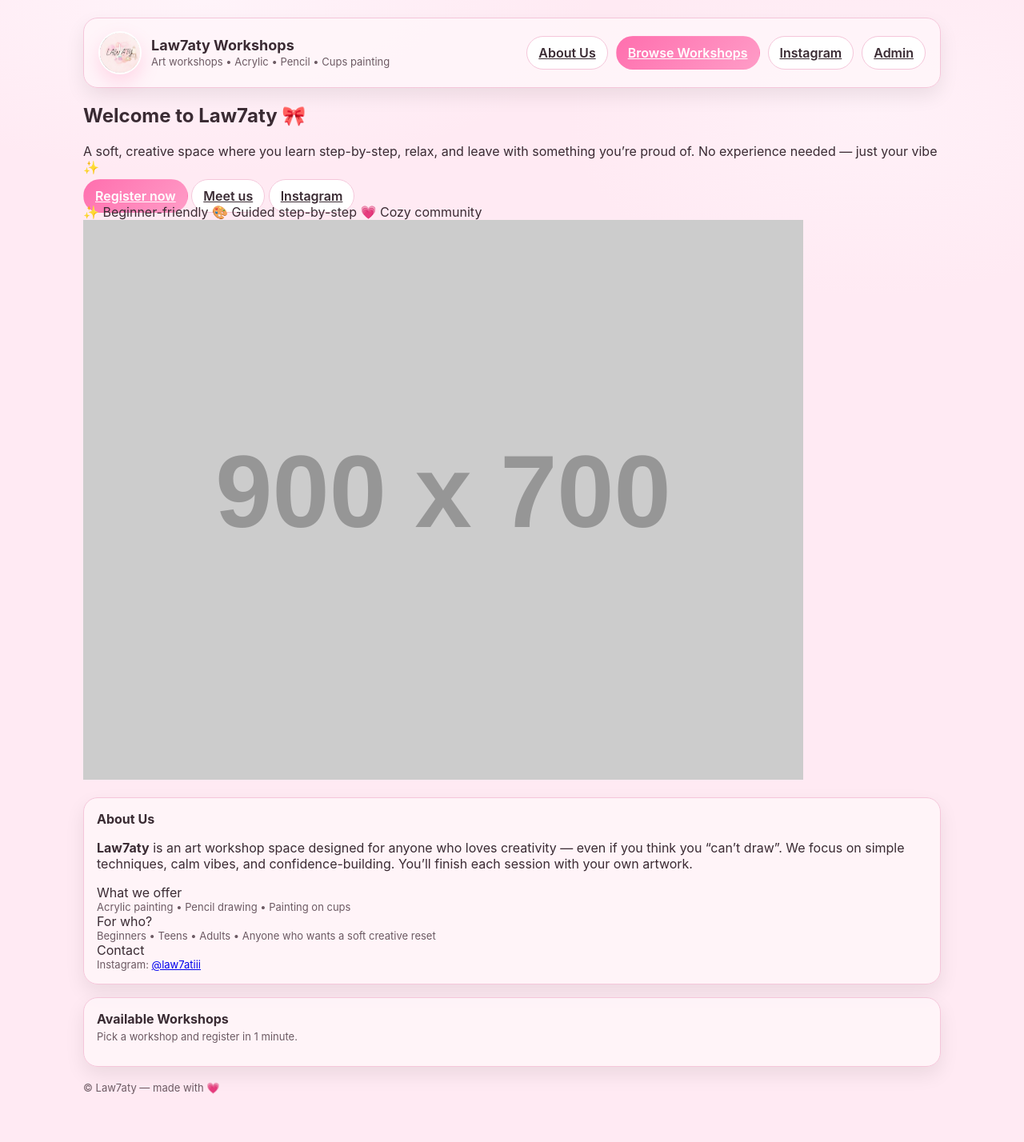
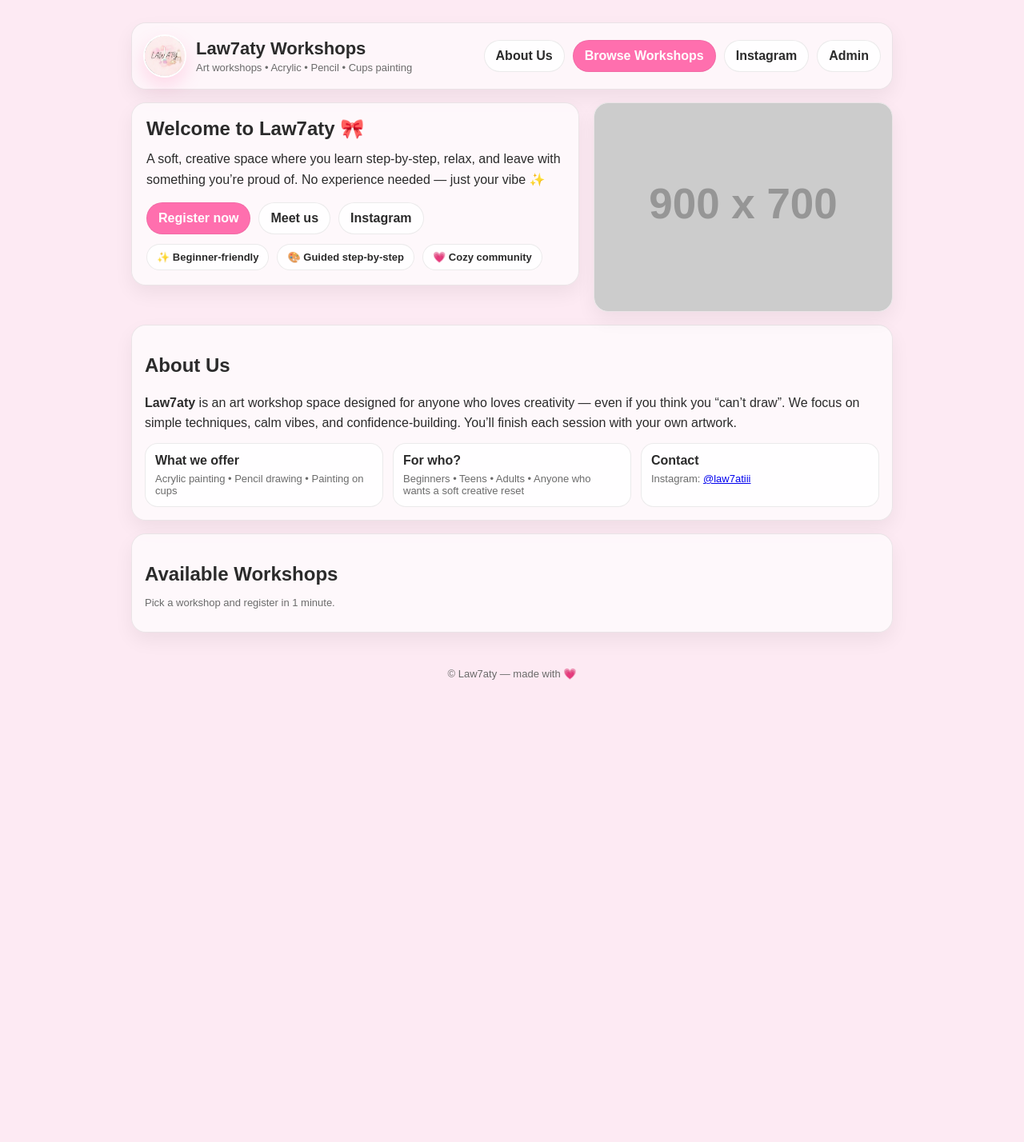
Before and after one commit to shamalem/law7aty, a Flask app: page / in a window 1280 px wide. Shown: the whole page at 80% size. After the commit the page ends 850 px from the top, so only its background shows below. Run offline with Flask 3, Linux system fonts and the light colour scheme; data comes from the database, SQL or seed files in the repository; grey boxes labelled with a size stand in for pictures from a placeholder-image service; data that the repository does not hold is empty; some libraries are stand-ins or nearby versions.

Commit message:
Update styles.css

```diff
--- a/static/styles.css
+++ b/static/styles.css
@@ -1,189 +1,221 @@
 :root{
-  --bg: #ffeaf3;
-  --card: #ffffffcc;
-  --card-strong: #ffffff;
-  --text: #3a2b33;
-  --muted: #6c5a63;
-  --accent: #ff6fae;
-  --accent2: #ff9cc7;
-  --border: #f5c6da;
-  --shadow: 0 10px 25px rgba(0,0,0,.08);
+  --bg: #fdeaf3;
+  --card: #ffffff;
+  --text: #2b2b2b;
+  --muted: #6b6b6b;
+  --border: rgba(0,0,0,.08);
+  --shadow: 0 10px 25px rgba(0,0,0,.06);
   --radius: 18px;
 }
 
-*{box-sizing:border-box}
+*{ box-sizing: border-box; }
+
 body{
-  margin:0;
-  font-family: ui-sans-serif, -apple-system, BlinkMacSystemFont, "Segoe UI", Arial;
-  color:var(--text);
-  background:
-    radial-gradient(900px 400px at 20% 0%, #fff4fa 0%, transparent 55%),
-    radial-gradient(700px 420px at 85% 10%, #fff1f8 0%, transparent 55%),
-    var(--bg);
+  margin: 0;
+  font-family: Arial, sans-serif;
+  background: var(--bg);
+  color: var(--text);
 }
 
 .container{
-  max-width: 1100px;
-  margin: 0 auto;
-  padding: 22px 14px 60px;
+  max-width: 980px;
+  margin: 28px auto;
+  padding: 0 14px 28px;
 }
 
+/* Topbar */
 .topbar{
   display:flex;
-  justify-content:space-between;
-  align-items:center;
-  gap:12px;
-  padding: 16px 18px;
+  justify-content: space-between;
+  align-items: center;
+  gap: 14px;
+  padding: 14px 14px;
+  background: rgba(255,255,255,.55);
   border: 1px solid var(--border);
   border-radius: var(--radius);
-  background: #fff7fbcc;
   box-shadow: var(--shadow);
 }
 
 .brand{
   display:flex;
-  align-items:center;
-  gap:12px;
-}
-.brand-logo{
-  width: 54px;
-  height: 54px;
-  border-radius: 50%;       /* circle ✅ */
-  object-fit: cover;
-  border: 2px solid rgba(255, 255, 255, .9);
-  background: white;
-  box-shadow: 0 10px 22px rgba(255,111,174,.22);
+  gap: 12px;
+  align-items: center;
 }
 
 .brand h1{
-  margin:0;
-  font-size: 18px;
-  line-height:1.1;
+  margin: 0;
+  font-size: 22px;
+  line-height: 1.2;
 }
+
 .brand p{
-  margin:2px 0 0;
+  margin: 2px 0 0;
   color: var(--muted);
   font-size: 13px;
 }
 
+.brand-logo{
+  width: 54px;
+  height: 54px;
+  border-radius: 50%;
+  object-fit: cover;
+  background: white;
+  border: 2px solid rgba(255,255,255,.9);
+  box-shadow: 0 10px 22px rgba(255,111,174,.22);
+}
+
 .actions{
-  display:flex; gap:10px; flex-wrap:wrap;
+  display:flex;
+  gap: 10px;
+  flex-wrap: wrap;
+  justify-content: flex-end;
 }
 
 .btn{
   border: 1px solid var(--border);
-  background: white;
-  color: var(--text);
+  background: rgba(255,255,255,.85);
   padding: 10px 14px;
   border-radius: 999px;
-  cursor:pointer;
-  font-weight: 600;
-  transition: .15s transform, .15s background;
-}
-.btn:hover{ transform: translateY(-1px); background:#fff0f7; }
-.btn.primary{
-  background: linear-gradient(135deg, var(--accent), var(--accent2));
-  border-color: transparent;
-  color:white;
-}
-.btn.danger{
-  border-color:#ffb6d2;
-  background:#fff;
-  color:#a1164b;
-}
-.btn.small{ padding: 7px 10px; font-size: 13px; }
-
-.grid{
-  margin-top: 18px;
-  display:grid;
-  grid-template-columns: repeat(12, 1fr);
-  gap: 14px;
+  cursor: pointer;
+  font-weight: 700;
+  color: var(--text);
+  text-decoration: none;
+  display:inline-flex;
+  align-items:center;
+  gap: 6px;
 }
 
-.card{
-  grid-column: span 4;
-  background: var(--card);
+.btn:hover{
+  background: white;
+}
+
+.btn.primary{
+  background: #ff6fae;
+  color: #fff;
+  border-color: rgba(0,0,0,.05);
+}
+
+.btn.primary:hover{
+  filter: brightness(.97);
+}
+
+.btn.danger{
+  background: #ff5a5a;
+  color: #fff;
+  border-color: rgba(0,0,0,.05);
+}
+
+.btn.small{
+  padding: 8px 12px;
+  font-size: 13px;
+}
+
+/* Hero */
+.hero{
+  margin-top: 16px;
+  display: grid;
+  grid-template-columns: 1.2fr .8fr;
+  gap: 18px;
+  align-items: start;
+}
+
+.hero-text{
+  padding: 18px;
+  border: 1px solid var(--border);
+  border-radius: var(--radius);
+  background: rgba(255,255,255,.65);
+  box-shadow: var(--shadow);
+}
+
+.hero-text h2{
+  margin: 0 0 10px;
+  font-size: 24px;
+  line-height: 1.2;
+}
+
+.hero-text p{
+  margin: 0;
+  line-height: 1.65;
+  color: var(--text);
+}
+
+.hero-actions{
+  margin-top: 14px;
+  display: flex;
+  gap: 10px;
+  flex-wrap: wrap;
+}
+
+.hero-mini{
+  margin-top: 12px;
+  display: flex;
+  gap: 10px;
+  flex-wrap: wrap;
+}
+
+.pill{
+  display:inline-flex;
+  align-items:center;
+  gap: 6px;
+  padding: 8px 12px;
+  border-radius: 999px;
+  background: rgba(255,255,255,.85);
+  border: 1px solid var(--border);
+  font-weight: 700;
+  font-size: 13px;
+}
+
+.hero-card{
+  border: 1px solid var(--border);
+  border-radius: var(--radius);
+  overflow: hidden;
+  background: rgba(255,255,255,.65);
+  box-shadow: var(--shadow);
+}
+
+.hero-img{
+  height: 260px;
+  background: white;
+}
+
+.hero-img img{
+  width: 100%;
+  height: 100%;
+  object-fit: cover;
+  display: block;
+}
+
+/* Sections */
+.section{
+  margin-top: 16px;
+  padding: 16px;
+  background: rgba(255,255,255,.65);
   border: 1px solid var(--border);
   border-radius: var(--radius);
   box-shadow: var(--shadow);
-  overflow:hidden;
-  display:flex;
-  flex-direction:column;
-  min-height: 340px;
 }
 
-@media (max-width: 960px){
-  .card{ grid-column: span 6; }
-}
-@media (max-width: 640px){
-  .card{ grid-column: span 12; }
+.about-text{
+  margin: 0 0 12px;
+  line-height: 1.6;
 }
 
-.cover{
-  height: 170px;
-  background: #fff;
-  position:relative;
-  overflow:hidden;
-}
-.cover img{
-  width:100%;
-  height:100%;
-  object-fit: cover;
-  display:block;
-}
-.badge{
-  position:absolute;
-  top: 12px;
-  left: 12px;
-  background: #ffffffd9;
-  border:1px solid var(--border);
-  padding: 6px 10px;
-  border-radius: 999px;
-  font-size: 12px;
-  color: var(--muted);
+.about-grid{
+  display:grid;
+  grid-template-columns: repeat(3, 1fr);
+  gap: 12px;
 }
 
-.card-body{
-  padding: 14px 14px 12px;
-  display:flex;
-  flex-direction:column;
-  gap: 8px;
-  flex: 1;
+.about-item{
+  border: 1px solid var(--border);
+  background: rgba(255,255,255,.85);
+  border-radius: 16px;
+  padding: 12px;
 }
 
-.title{
-  font-size: 16px;
-  font-weight: 800;
-  margin:0;
-}
-.meta{
-  display:flex;
-  flex-wrap:wrap;
-  gap: 8px;
-  color: var(--muted);
-  font-size: 13px;
-}
-.meta .pill{
-  padding: 6px 10px;
-  border:1px solid var(--border);
-  border-radius: 999px;
-  background: #fff;
-}
-.desc{
-  margin: 4px 0 0;
-  color: var(--text);
-  font-size: 14px;
-  line-height: 1.45;
-}
-
-.card-footer{
-  padding: 12px 14px 14px;
-  display:flex;
-  justify-content:space-between;
-  align-items:center;
-  gap: 10px;
-  border-top: 1px dashed #f3bdd3;
-  background: #fff7fb;
+.about-title{
+  font-weight: 900;
+  margin-bottom: 6px;
 }
 
 .muted{
@@ -191,79 +223,158 @@ body{
   font-size: 13px;
 }
 
-.section{
-  margin-top: 18px;
-  padding: 16px;
-  border: 1px solid var(--border);
-  border-radius: var(--radius);
-  background: #fff7fbcc;
-  box-shadow: var(--shadow);
+/* Cards grid */
+.grid{
+  margin-top: 12px;
+  display:grid;
+  grid-template-columns: repeat(2, 1fr);
+  gap: 12px;
 }
 
-.section h2{
-  margin: 0 0 10px;
-  font-size: 16px;
+.card{
+  border: 1px solid var(--border);
+  background: rgba(255,255,255,.75);
+  border-radius: var(--radius);
+  overflow: hidden;
+  box-shadow: var(--shadow);
+  display:flex;
+  flex-direction: column;
 }
 
+.cover{
+  position: relative;
+  height: 180px;
+  background: #fff;
+}
+
+.cover img{
+  width:100%;
+  height:100%;
+  object-fit: cover;
+  display:block;
+}
+
+.badge{
+  position:absolute;
+  right: 10px;
+  top: 10px;
+  background: rgba(255,255,255,.9);
+  border: 1px solid var(--border);
+  border-radius: 999px;
+  padding: 8px 10px;
+  font-weight: 900;
+  font-size: 12px;
+}
+
+.card-body{
+  padding: 14px;
+}
+
+.title{
+  margin: 0 0 8px;
+  font-size: 18px;
+}
+
+.meta{
+  display:flex;
+  flex-wrap: wrap;
+  gap: 8px;
+  margin-bottom: 10px;
+}
+
+.desc{
+  margin: 0;
+  line-height: 1.55;
+}
+
+.card-footer{
+  padding: 12px 14px;
+  display:flex;
+  align-items:center;
+  justify-content: space-between;
+  gap: 10px;
+  border-top: 1px solid var(--border);
+}
+
+/* Forms */
 .form-row{
-  display:grid;
-  grid-template-columns: repeat(12, 1fr);
-  gap: 10px;
+  display:flex;
+  gap: 12px;
+  flex-wrap: wrap;
 }
-.field{ grid-column: span 6; }
-.field.full{ grid-column: span 12; }
-.field.third{ grid-column: span 4; }
+
+.field{
+  flex: 1 1 240px;
+  display:flex;
+  flex-direction: column;
+  gap: 6px;
+}
+
+.field.third{
+  flex: 1 1 160px;
+}
+
+.field.full{
+  flex: 1 1 100%;
+}
 
 label{
-  display:block;
-  font-size: 12px;
-  color: var(--muted);
-  margin: 0 0 6px;
+  font-weight: 900;
 }
-input, textarea, select{
-  width:100%;
-  padding: 11px 12px;
+
+input, textarea{
+  border: 1px solid var(--border);
+  border-radius: 14px;
+  padding: 10px 12px;
+  outline: none;
+  font-size: 14px;
+  background: rgba(255,255,255,.92);
+}
+
+textarea{
+  min-height: 110px;
+  resize: vertical;
+}
+
+.hr{
+  border: none;
+  border-top: 1px solid var(--border);
+  margin: 16px 0;
+}
+
+.notice{
+  padding: 12px;
   border-radius: 14px;
   border: 1px solid var(--border);
-  background: white;
-  outline: none;
-  font-size: 14px;
-}
-textarea{ min-height: 90px; resize: vertical; }
-
-.hr{
-  height:1px;
-  background:#f3bdd3;
-  border:0;
-  margin: 14px 0;
+  background: rgba(255,255,255,.85);
 }
 
-.table{
-  width:100%;
-  border-collapse: collapse;
-  overflow:hidden;
-  border-radius: 14px;
-  border: 1px solid var(--border);
-  background: white;
+/* Footer */
+.footer-mini{
+  margin-top: 18px;
+  text-align:center;
+  padding: 14px 10px;
 }
-.table th, .table td{
-  padding: 10px 10px;
-  text-align:left;
-  font-size: 13px;
-  border-bottom: 1px solid #f7d3e4;
+
+/* Responsive */
+@media (max-width: 900px){
+  .topbar{
+    flex-direction: column;
+    align-items: flex-start;
+  }
+  .actions{
+    justify-content: flex-start;
+  }
+  .hero{
+    grid-template-columns: 1fr;
+  }
+  .hero-img{
+    height: 220px;
+  }
+  .grid{
+    grid-template-columns: 1fr;
+  }
+  .about-grid{
+    grid-template-columns: 1fr;
+  }
 }
-.table th{
-  background: #fff0f7;
-  color: var(--muted);
-  font-weight: 700;
-}
-.table tr:last-child td{ border-bottom: none; }
-
-.notice{
-  padding: 10px 12px;
-  border-radius: 14px;
-  border: 1px dashed #f3bdd3;
-  background: #fff;
-  color: var(--muted);
-  font-size: 13px;
-}
```
